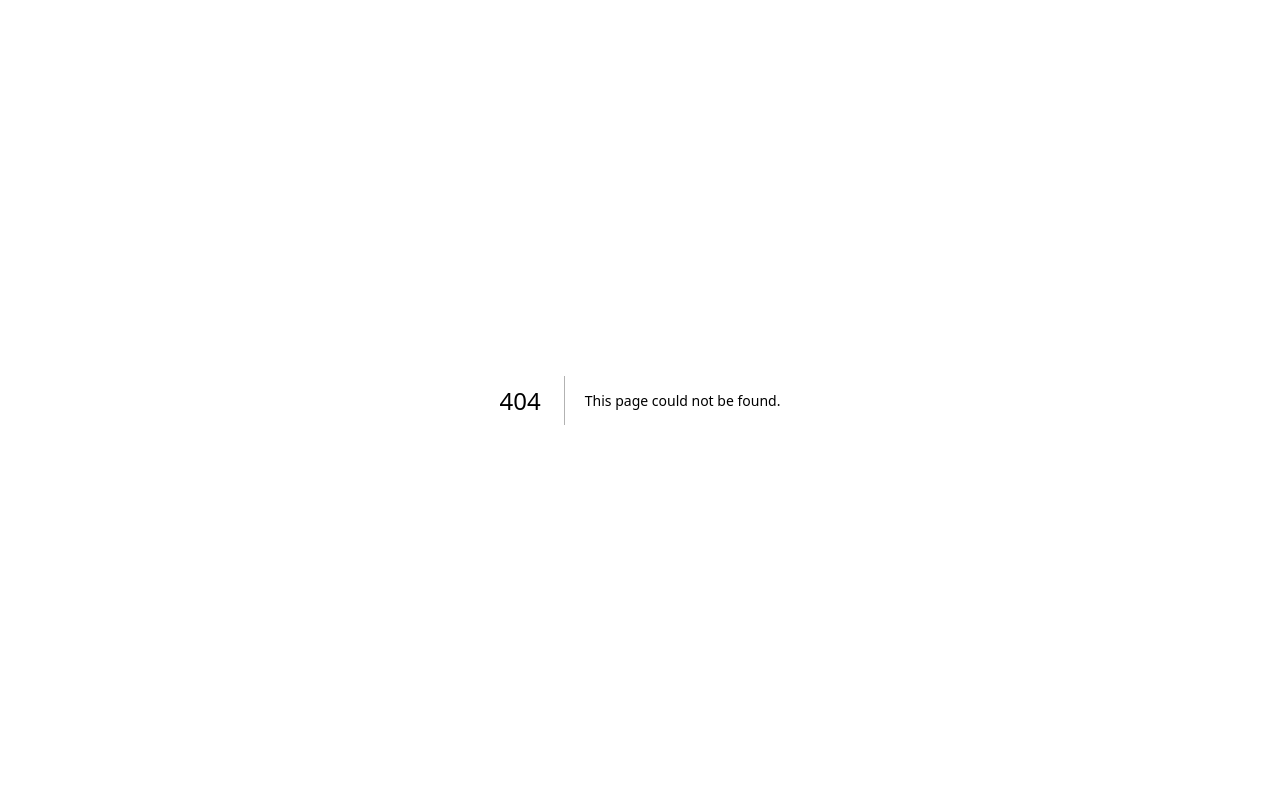
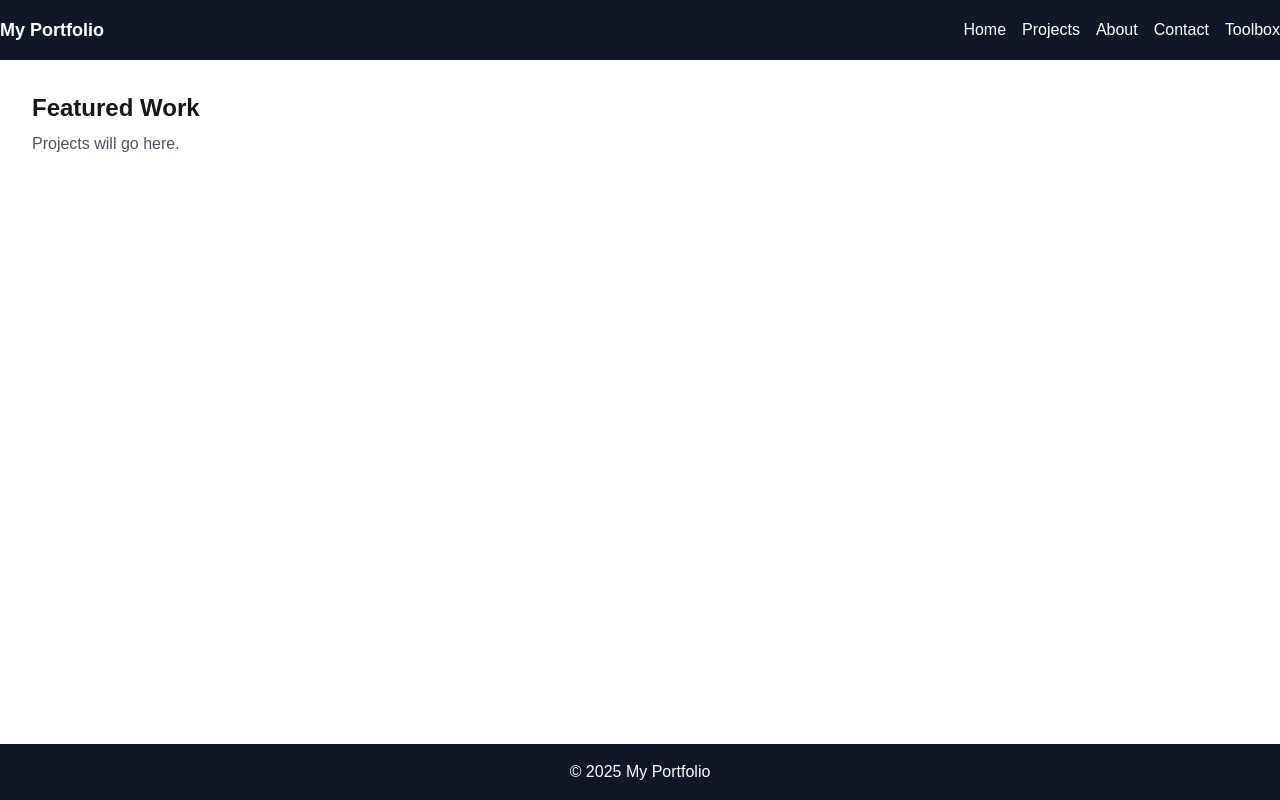
Before and after one commit to JdarlingGT/nextjs-portfolio, a Next.js app: page /projects in a window 1280 px wide. Before the commit this address had no page. Built offline with nearby package versions, Linux system fonts and the light colour scheme.

Commit message:
Add Projects page

```diff
--- /dev/null
+++ b/app/projects/page.tsx
@@ -0,0 +1,20 @@
+import { Header } from "@/components/layout/header";
+import { Footer } from "@/components/layout/footer";
+import { FeaturedWorkSection } from "@/components/sections/featured-work";
+
+export const metadata = {
+  title: "Projects | Portfolio",
+  description: "Browse my projects and case studies.",
+};
+
+export default function ProjectsPage() {
+  return (
+    <div className="min-h-screen flex flex-col">
+      <Header />
+      <main className="flex-1">
+        <FeaturedWorkSection />
+      </main>
+      <Footer />
+    </div>
+  );
+}
```
